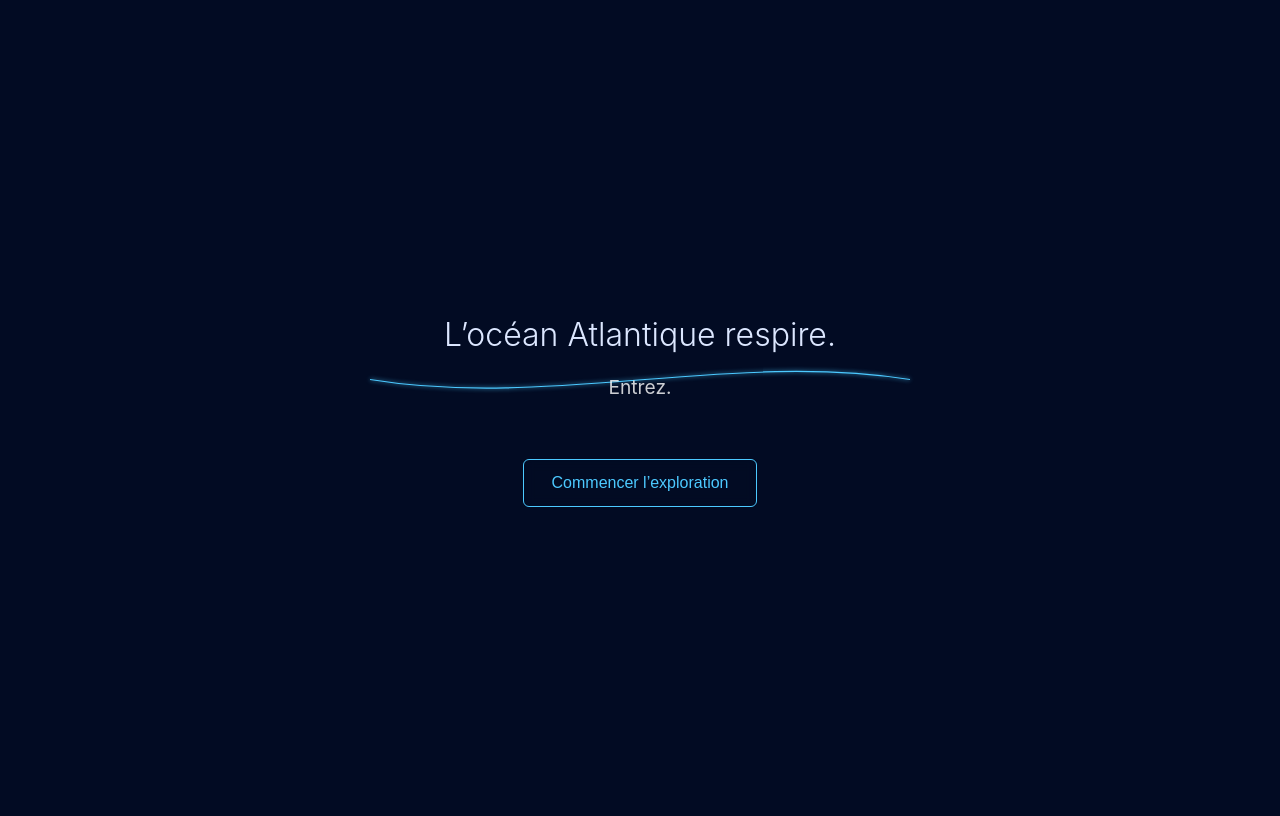
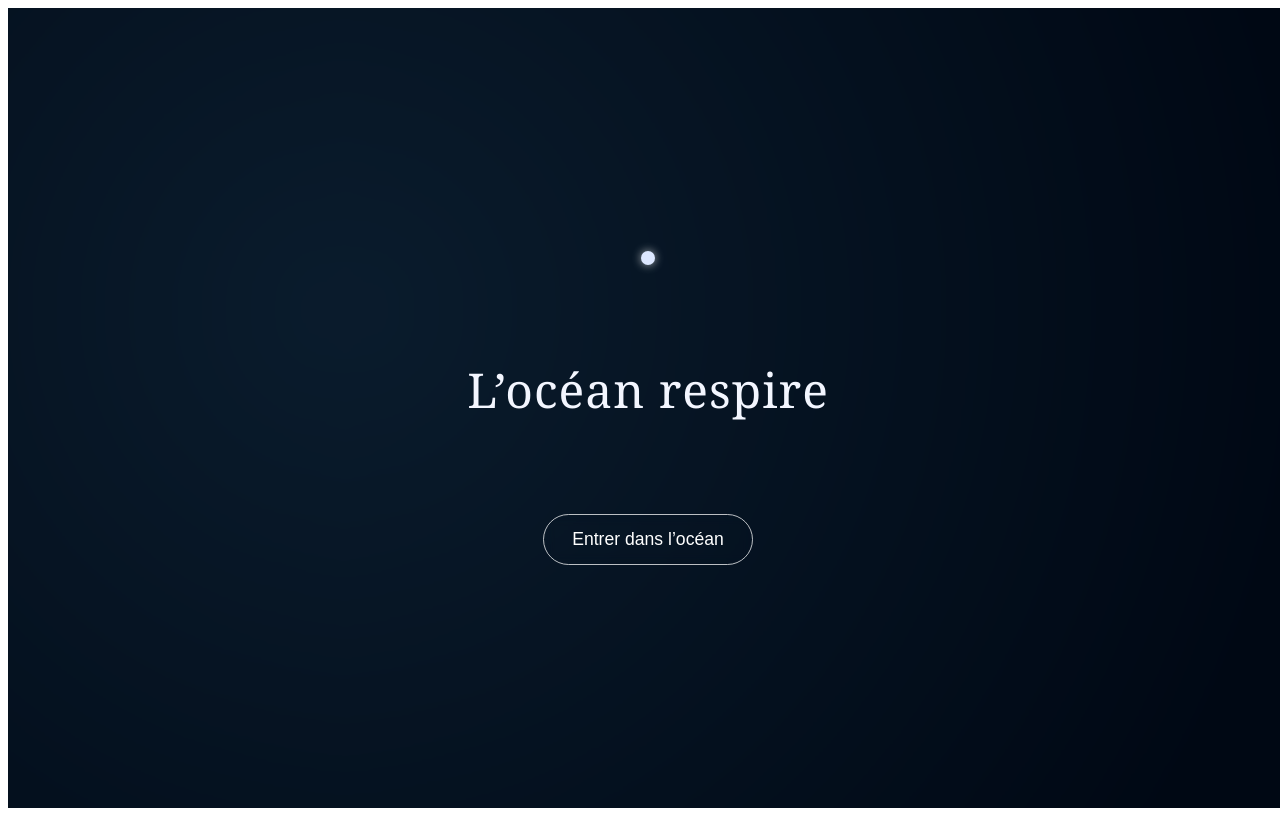
Before and after one commit to laurelaute-max/atlantic-ink-light, a Next.js app: page / in a window 1280 px wide. Built offline with nearby package versions, Linux system fonts and the light colour scheme.

Commit message:
Update page.js and global.css

```diff
--- a/app/global.css
+++ b/app/global.css
@@ -1,26 +1,80 @@
-html, body {
-  margin: 0;
-  padding: 0;
-  background: #020b23; /* bleu nuit */
-  color: white;
-  font-family: 'Inter', sans-serif;
+/* Fullscreen layout */
+.landing-container {
+  position: relative;
+  width: 100vw;
+  height: 100vh;
   overflow: hidden;
+  display: flex;
+  flex-direction: column;
+  justify-content: center;
+  align-items: center;
+  font-family: "Georgia", serif;
 }
 
-/* Ligne ondulée animée */
-.wavy-line {
+/* Oceanic moving gradient */
+.ocean-bg {
   position: absolute;
-  top: 40%;
-  width: 100%;
-  height: 120px;
-  overflow: hidden;
+  inset: 0;
+  background: radial-gradient(circle at 30% 40%, #0a1c2d, #000814 80%);
+  animation: drift 12s ease-in-out infinite alternate;
+  filter: blur(20px);
+  z-index: -1;
 }
 
-.wavy-line svg {
-  width: 100%;
-  height: 100%;
+@keyframes drift {
+  0% { transform: scale(1.1) translate(0, -20px); }
+  100% { transform: scale(1.3) translate(0, 20px); }
 }
 
-.glow {
-  filter: drop-shadow(0px 0px 6px #4cc9ff);
+/* Drop */
+.drop {
+  width: 14px;
+  height: 14px;
+  background: #dce7ff;
+  border-radius: 50%;
+  box-shadow: 0 0 10px #ffffffaa;
 }
+
+/* Ripple */
+.ripple {
+  position: absolute;
+  width: 20px;
+  height: 20px;
+  border: 2px solid #4cc9ff;
+  border-radius: 50%;
+  pointer-events: none;
+  top: 50%;
+  transform: translateY(-50%);
+}
+
+/* Typography */
+.title-block {
+  margin-top: 60px;
+  text-align: center;
+}
+
+.title {
+  color: #f3f6ff;
+  font-size: 3rem;
+  font-weight: 300;
+  letter-spacing: 1px;
+}
+
+/* Button */
+.enter-button {
+  margin-top: 60px;
+  padding: 14px 28px;
+  background: transparent;
+  border: 1px solid #ffffffbb;
+  color: #ffffff;
+  border-radius: 30px;
+  font-size: 1.1rem;
+  backdrop-filter: blur(6px);
+  cursor: pointer;
+  transition: 0.3s ease;
+}
+
+.enter-button:hover {
+  background: rgba(255, 255, 255, 0.12);
+  box-shadow: 0 0 12px #4cc9ff88;
+}
--- a/app/page.js
+++ b/app/page.js
@@ -1,101 +1,55 @@
 "use client";
-
+import { useState, useEffect } from "react";
 import { motion } from "framer-motion";
-import { useEffect } from "react";
+import "./global.css";
 
 export default function Home() {
+  const [showButton, setShowButton] = useState(false);
 
-  // Lecture du son d'ambiance
   useEffect(() => {
-    const audio = new Audio("/assets/mixkit-wind-cold-interior-1172.wav");
-    audio.volume = 0.15;
-    audio.loop = true;
-    audio.play().catch(() => {});
-
-    return () => {
-      audio.pause();
-    };
+    const timer = setTimeout(() => setShowButton(true), 1800);
+    return () => clearTimeout(timer);
   }, []);
 
   return (
-    <main
-      style={{
-        width: "100vw",
-        height: "100vh",
-        position: "relative",
-        display: "flex",
-        justifyContent: "center",
-        alignItems: "center",
-        flexDirection: "column"
-      }}
-    >
+    <main className="landing-container">
 
-      {/* Ligne ondulée */}
-      <div className="wavy-line">
-        <svg viewBox="0 0 1440 320">
-          <motion.path
-            className="glow"
-            d="M0,160 C480,240 960,80 1440,160"
-            stroke="#4cc9ff"
-            strokeWidth="3"
-            fill="none"
-            animate={{
-              d: [
-                "M0,160 C480,240 960,80 1440,160",
-                "M0,140 C480,200 960,120 1440,140",
-                "M0,160 C480,240 960,80 1440,160"
-              ]
-            }}
-            transition={{
-              duration: 6,
-              ease: "easeInOut",
-              repeat: Infinity
-            }}
-          />
-        </svg>
+      {/* Animated oceanic gradient */}
+      <div className="ocean-bg" />
+
+      {/* Falling drop */}
+      <motion.div
+        className="drop"
+        initial={{ y: -200, opacity: 0 }}
+        animate={{ y: 0, opacity: 1 }}
+        transition={{ duration: 1.2, ease: "easeOut" }}
+      />
+
+      {/* Ripple after impact */}
+      <motion.div
+        className="ripple"
+        initial={{ scale: 0, opacity: 0.6 }}
+        animate={{ scale: 6, opacity: 0 }}
+        transition={{ duration: 1.6, ease: "easeOut" }}
+      />
+
+      {/* Title */}
+      <div className="title-block">
+        <h1 className="title">L’océan respire</h1>
       </div>
 
-      {/* Texte intro */}
-      <motion.div
-        initial={{ opacity: 0 }}
-        animate={{ opacity: 1 }}
-        transition={{ duration: 2 }}
-        style={{ textAlign: "center", marginBottom: "40px" }}
-      >
-        <h1 style={{ fontSize: "2rem", fontWeight: 300, color: "#dce7ff" }}>
-          L’océan Atlantique respire.
-        </h1>
-        <p style={{ marginTop: "10px", fontSize: "1.2rem", opacity: 0.8 }}>
-          Entrez.
-        </p>
-      </motion.div>
-
-      {/* Bouton */}
-      <motion.button
-        initial={{ opacity: 0 }}
-        animate={{ opacity: 1 }}
-        transition={{ delay: 2, duration: 1 }}
-        style={{
-          padding: "14px 28px",
-          background: "transparent",
-          border: "1px solid #4cc9ff",
-          color: "#4cc9ff",
-          fontSize: "1rem",
-          borderRadius: "6px",
-          cursor: "pointer",
-          backdropFilter: "blur(6px)",
-        }}
-        whileHover={{
-          backgroundColor: "rgba(76,201,255,0.1)",
-          boxShadow: "0 0 10px #4cc9ff"
-        }}
-        onClick={() => {
-          window.location.href = "/map"; // futur page carte
-        }}
-      >
-        Commencer l’exploration
-      </motion.button>
-
+      {/* Button appearing after impact */}
+      {showButton && (
+        <motion.button
+          className="enter-button"
+          initial={{ opacity: 0, y: 20 }}
+          animate={{ opacity: 1, y: 0 }}
+          transition={{ duration: 0.8 }}
+          onClick={() => (window.location.href = "/map")}
+        >
+          Entrer dans l’océan
+        </motion.button>
+      )}
     </main>
   );
 }
```
